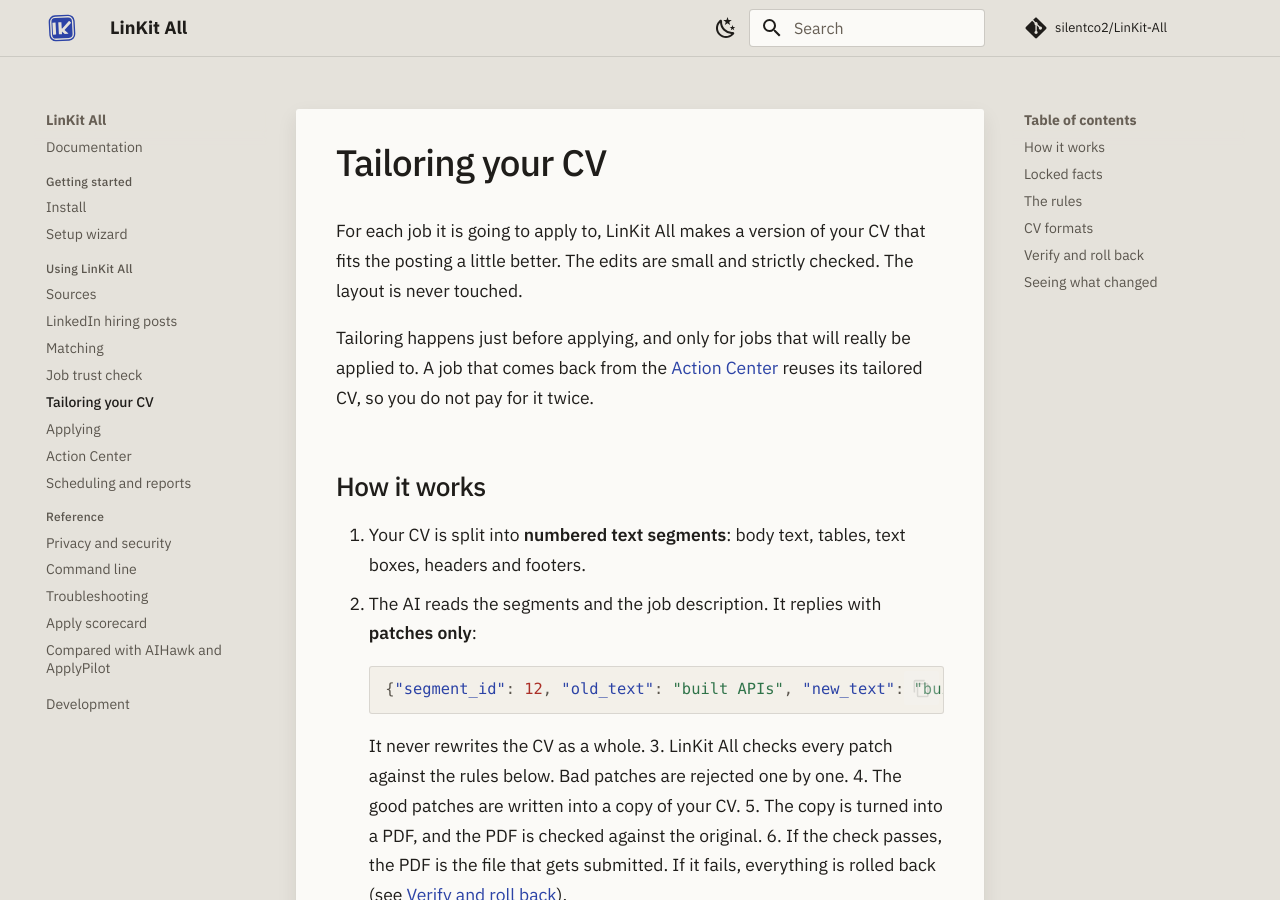
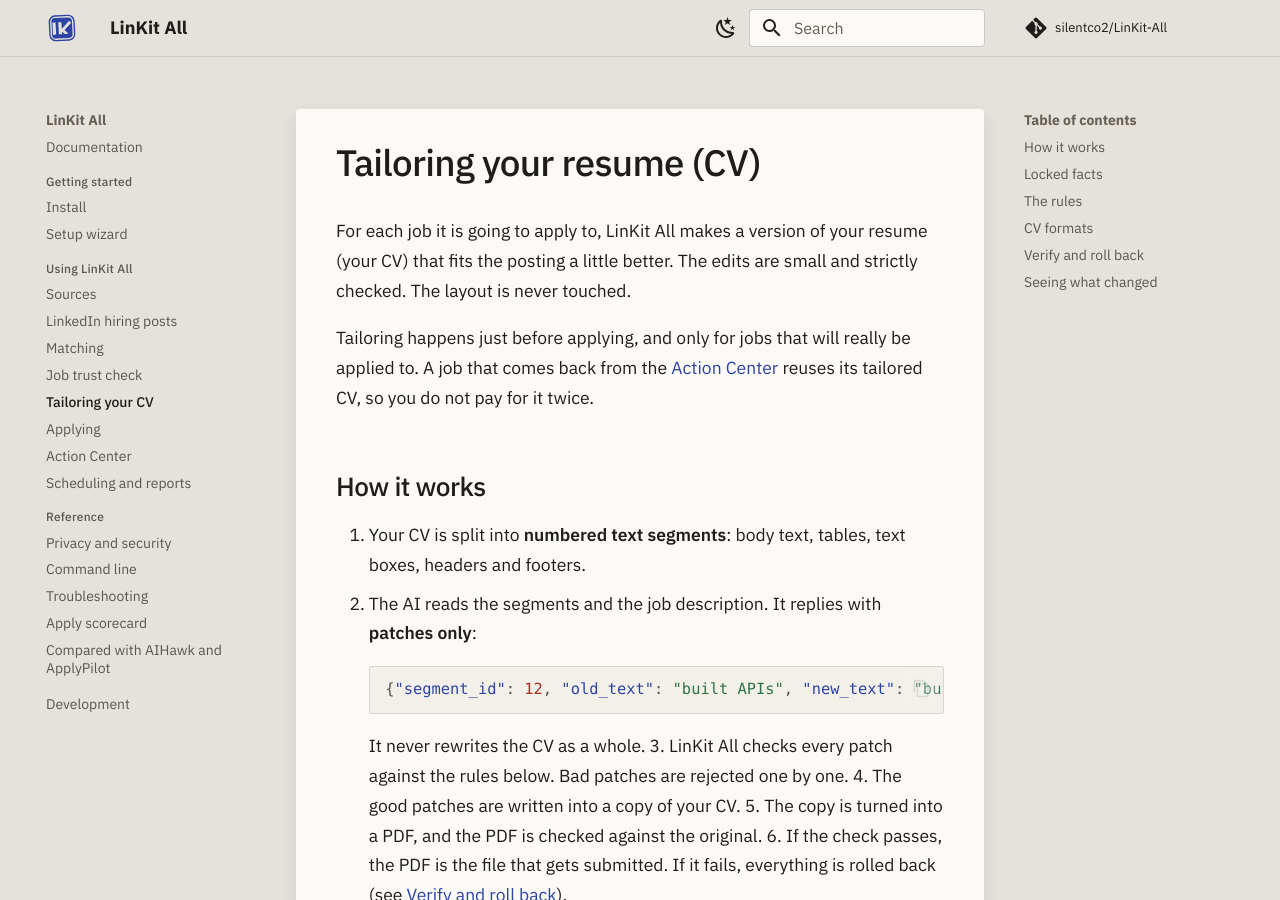
Before and after one commit to silentco2/LinKit-All, an MkDocs documentation site: the page built from docs/tailoring.md, in a window 1280 px wide and 900 px high. Built offline with MkDocs 1.6.1 and Material for MkDocs 9.7.7, drawn with Linux system fonts in a browser that asks for light colours; comment, search, counter and statistics services are not loaded.

Commit message:
Search Console verification tag; say resume next to CV on the tailoring page
Co-Authored-By: Claude Opus 5.5 <noreply@anthropic.com>

```diff
--- a/docs/tailoring.md
+++ b/docs/tailoring.md
@@ -1,11 +1,11 @@
 ---
-title: "Tailor your CV to each job with AI, without inventing"
-description: "Small word-level CV edits per job that keep your layout and never invent employers, titles, dates, degrees or numbers. Word, LaTeX, ODT and PDF CVs."
+title: "Tailor your resume (CV) to each job description with AI"
+description: "Small word-level resume edits per job that keep your layout and never invent employers, titles, dates, degrees or numbers. Word, LaTeX, ODT and PDF CVs."
 ---
 
-# Tailoring your CV
+# Tailoring your resume (CV)
 
-For each job it is going to apply to, LinKit All makes a version of your CV that fits the
+For each job it is going to apply to, LinKit All makes a version of your resume (your CV) that fits the
 posting a little better. The edits are small and strictly checked. The layout is never touched.
 
 Tailoring happens just before applying, and only for jobs that will really be applied to. A
```
Also changed, not shown: 1 other file.
